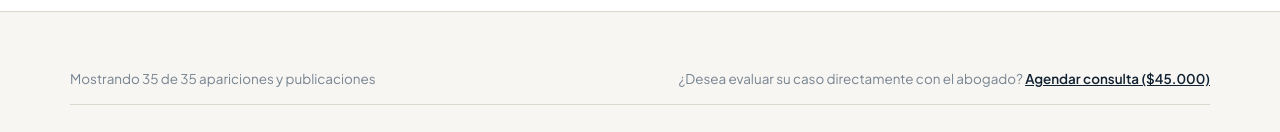
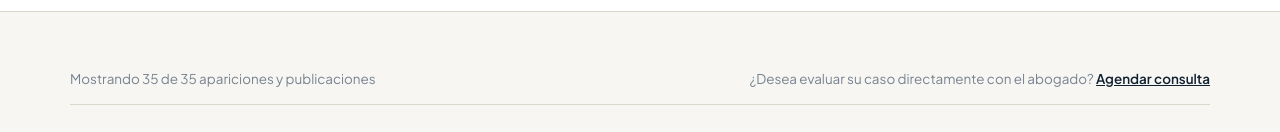
Before and after one commit to danielmanriquezsansigolo-star/abogadomanriquez, a plain HTML site: page medios.html in a window 1280 px wide. Shown: the part 730-862 px from the top of the page. Drawn offline with nearby package versions, Linux system fonts and the light colour scheme.

Commit message:
Update medios.html

```diff
--- a/medios.html
+++ b/medios.html
@@ -902,7 +902,7 @@
       <div class="container">
         <div class="results-status">
           <span id="mediaCounter">Cargando archivo de prensa y medios...</span>
-          <span>¿Desea evaluar su caso directamente con el abogado? <a href="agendar-consulta.html" style="color:var(--navy-900);font-weight:600;text-decoration:underline;">Agendar consulta ($45.000)</a></span>
+          <span>¿Desea evaluar su caso directamente con el abogado? <a href="agendar-consulta.html" style="color:var(--navy-900);font-weight:600;text-decoration:underline;">Agendar consulta</a></span>
         </div>
 
         <div class="press-stack" id="pressStack"></div>
```
